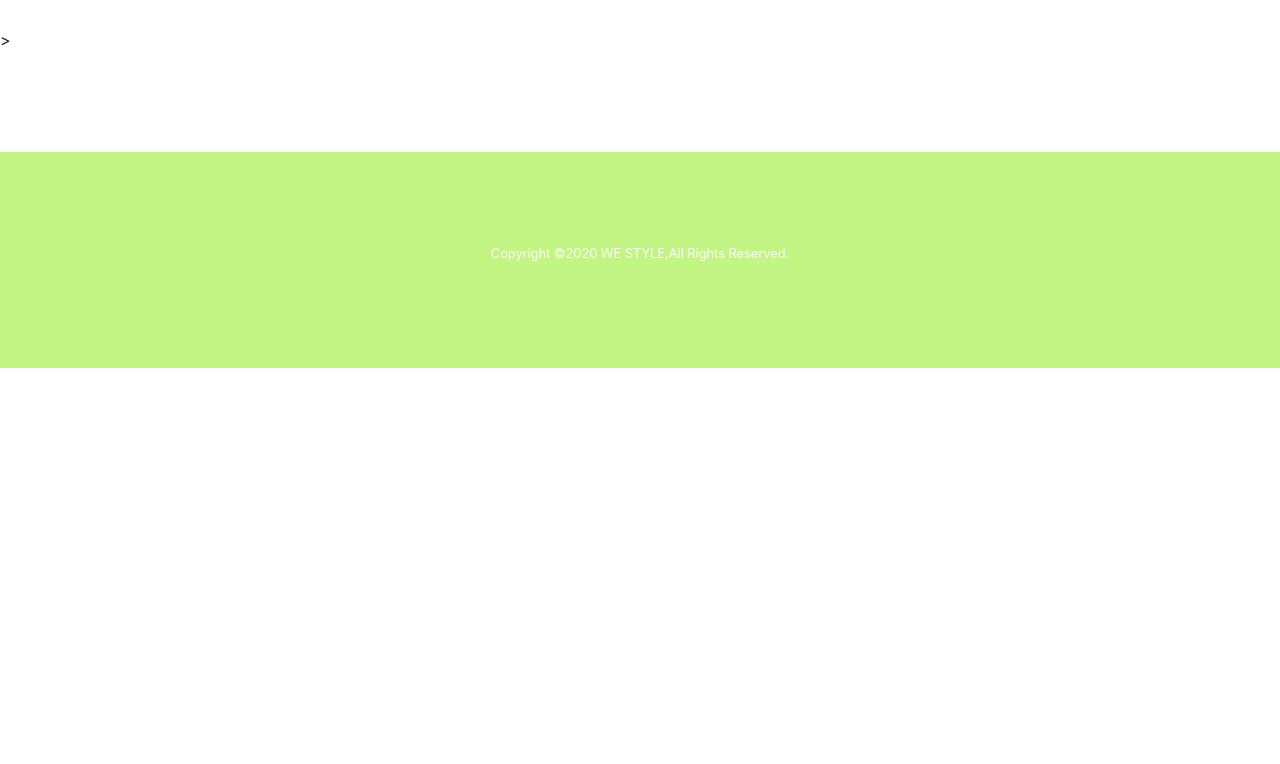
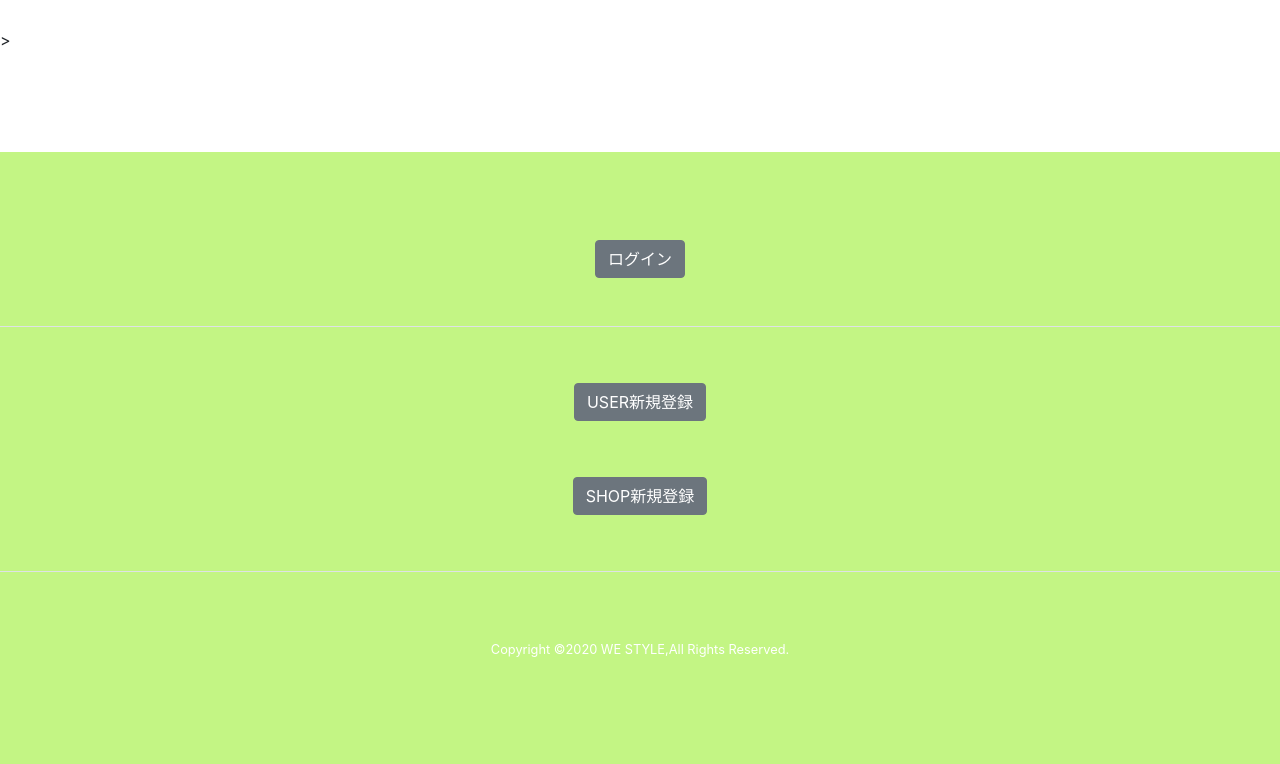
Before and after one commit to syo-j/westyle, a Rails app: page /shop/new in a window 1280 px wide. Shown: the part 1778-2542 px from the top of the page. Before the commit the page ends 2146 px from the top, so only its background shows below. Run offline with Rails 7, Linux system fonts and the light colour scheme; data that the repository does not hold is empty; style sheets or scripts are compiled from the project's sources; parts of the project's set-up code (start-up, migrations or seed data) failed here and were passed over; some libraries are stand-ins or nearby versions.

Commit message:
footer menu

```diff
--- a/app/views/layouts/application.html.erb
+++ b/app/views/layouts/application.html.erb
@@ -147,6 +147,13 @@
 
     <!-- pcフッター -->
     <footer>
+      <div class="mb-3 text-center border-bottom pb-5">
+        <h5 class="border-bottom py-5">
+          <%= link_to "ログイン", new_user_session_path, class: "btn btn-secondary" %>
+        </h5>
+        <h5 class="py-5"><%= link_to "USER新規登録", new_user_registration_path, class: "btn btn-secondary" %></h5>
+        <h5><%= link_to "SHOP新規登録", new_shop_path, class: "btn btn-secondary" %></h5>
+      </div>
       <p class="text-center text-white py-5"><small>Copyright &copy;2020 WE STYLE,All Rights Reserved.</small></p>
     </footer>
 
```
